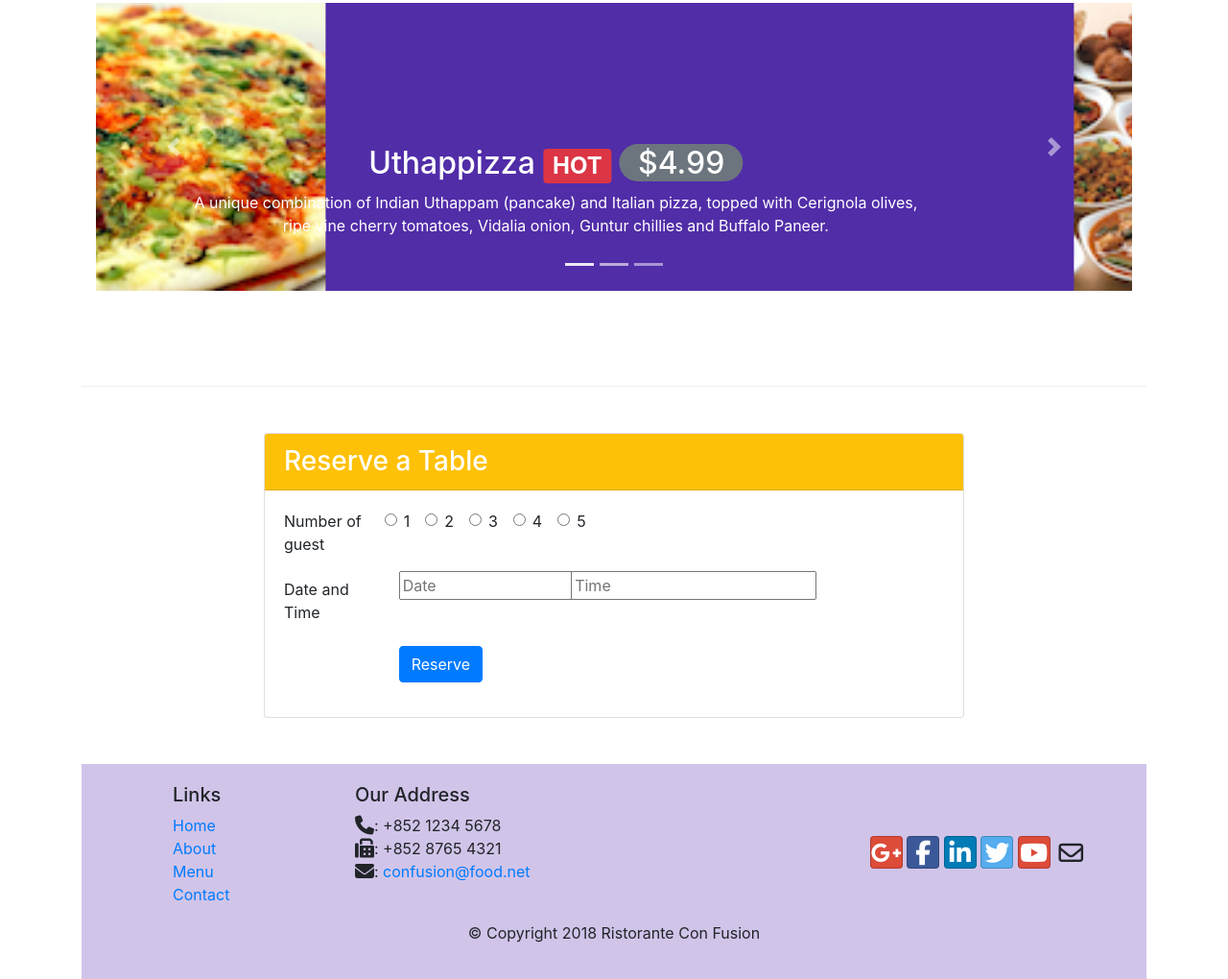
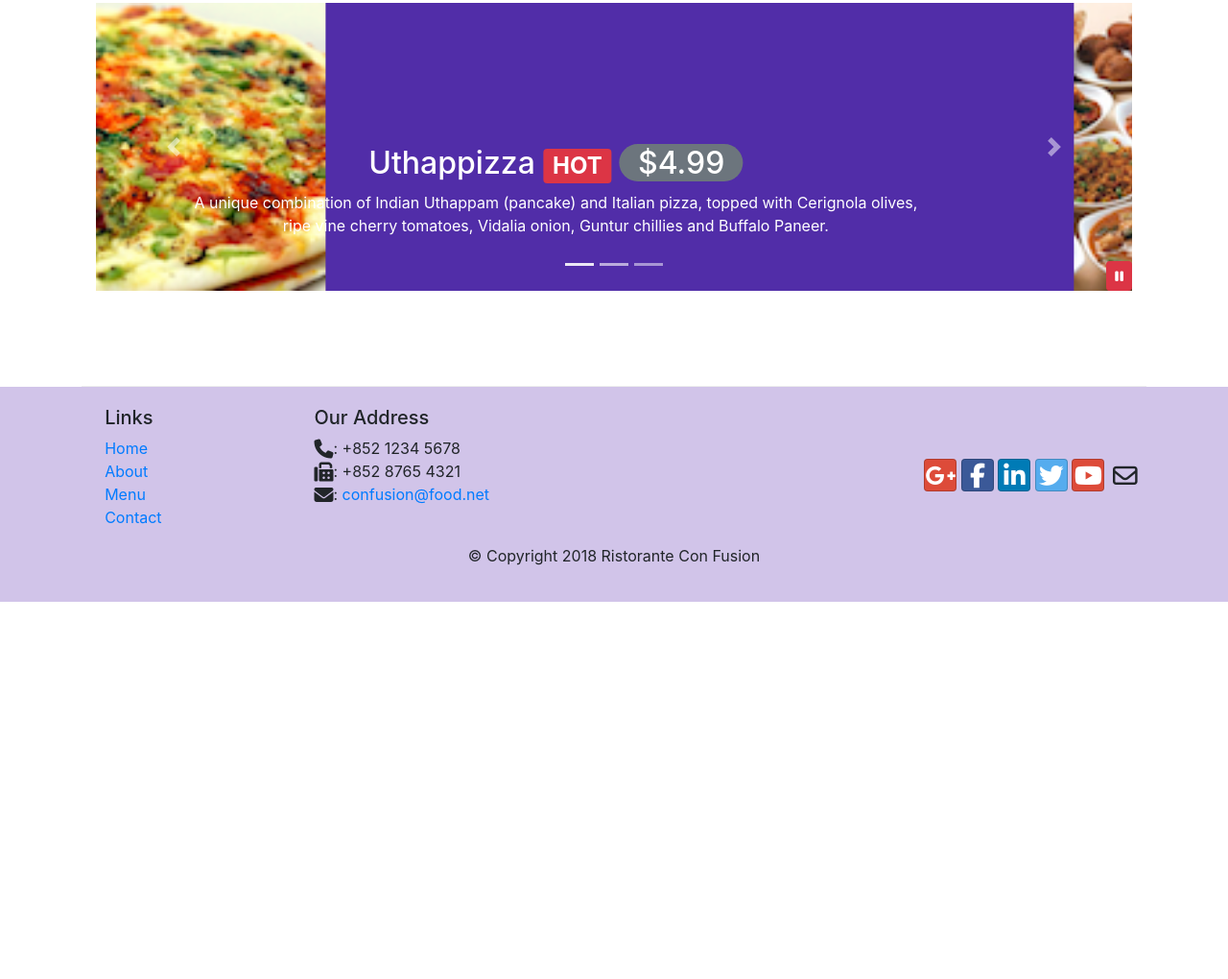
Before and after one commit to MbohBless/bootstrap_practice, a plain HTML site: page index.html in a window 1280 px wide. Shown: the part 369-1389 px from the top of the page at 96% size. After the commit the page ends 996 px from the top, so only its background shows below. Drawn offline with nearby package versions, Linux system fonts and the light colour scheme.

Commit message:
some ground work on jquery

```diff
--- a/css/styles.css
+++ b/css/styles.css
@@ -60,3 +60,9 @@ body {
     left: 0;
     min-height: 300px;
 }
+#carouselButton {
+    right: 0px;
+    position: absolute;
+    bottom: 0px;
+    z-index: 1;
+}
--- a/index.html
+++ b/index.html
@@ -80,7 +80,7 @@
                 </div>
                 </div>
                 </div>
-                </div>
+            </div>
                 <div class="modal fade" id="reservationModal" role="dialog">
                     <div class="modal-dialog modal-lg" role="content">
                         <div class="modal-content">
@@ -166,13 +166,16 @@
                                         <div class="offset-md-2 col-md-10">
                                             <a href="#" class="btn btn-secondary btn-lg active" role="button"
                                                 aria-pressed="true">Cancel</a>
+
                                             <a href="#" class="btn btn-primary btn-lg active" role="button"
                                                 aria-pressed="true">Reserve</a>
 
                                         </div>
                                     </div>
+                                    </form>
 
                                 </form>
+                                </div>
 
                 </div>
             </div>
@@ -255,87 +258,17 @@
                     <a href="#mycarousel" class="carousel-control-next" role="button" data-slide="next">
                         <span class="carousel-control-next-icon"> </span>
                     </a>
-                </div>
-                </div>
+                    <button class="btn btn-danger btn-sm" id="carouselButton">
+                        <span id="carousel-button-icon" class="fa fa-pause"></span>
+                    </button>
+                    </div>
+                    </div>
 
-        </div>
+    </div>
+    </div>
 
-        <div class="row row-contennt my-5">
-            <div class="col-sm-8 offset-sm-2">
-                <div class="card">
-                    <h3 class="card-header bg-warning text-white">
-                        Reserve a Table
-                    </h3>
-                    <div class="card-body">
 
-                        <form action="POST">
-                            <div class="row">
-                                <div class="col-12 col-sm-2">
-                                    <p> Number of guest</p>
-                                </div>
-                                <div class="col-12 col-sm-10 align-content-start">
-                                    <div class="form-group row">
-                                        <div class="form-check">
-                                            <input class="form-check-input" type="radio" name="one" id="one">
-                                            <label class="form-check-label mr-3" for="one">
-                                                1
-                                            </label>
-                                        </div>
-                                        <div class="form-check">
-                                            <input class="form-check-input" type="radio" name="two" id="two">
-                                            <label class="form-check-label mr-3" for="two">
-                                                2
-                                            </label>
-                                        </div>
-                                        <div class="form-check">
-                                            <input class="form-check-input" type="radio" name="three" id="three">
-                                            <label class="form-check-label mr-3" for="three">
-                                                3
-                                            </label>
-                                        </div>
-                                        <div class="form-check">
-                                            <input class="form-check-input" type="radio" name="four" id="four">
-                                            <label class="form-check-label mr-3" for="four">
-                                                4
-                                            </label>
-                                        </div>
-                                        <div class="form-check">
-                                            <input class="form-check-input" type="radio" name="five" id="five">
-                                            <label class="form-check-label mr-3" for="five">
-                                                5
-                                            </label>
-                                        </div>
-                                    </div>
-                                </div>
-
-                            </div>
-                            <div class="form-group row">
-                                <label for="date" class="col-md-2 col-form-label"> Date and Time</label>
-                                <div class="col-12 col-md-3">
-                                    <input type="num" name="date" id="date" placeholder="Date">
-                                </div>
-                                <div class="col-12 col-md-3">
-                                    <input type="num" name="time" id="time" placeholder="Time">
-                                </div>
-                            </div>
-                            <div class="form-group row">
-                                <div class="offset-md-2 col-md-10">
-                                    <button type="submit" class="btn btn-primary">
-                                        Reserve
-                                    </button>
-
-                                </div>
-                            </div>
-
-                        </form>
-
-                        </form>
-                    </div>
-                </div>
-            </div>
-        </div>
-
-        <footer class="footer">
+        <footer class="footer mt-20">
             <div class="contaioer">
                 <div class="row">
                     <div class="col-4 offset-1 col-sm-2">
@@ -380,11 +313,26 @@
         <script src="node_modules/jquery/dist/jquery.slim.min.js"></script>
         <script src="node_modules/popper.js/dist/umd/popper.min.js"></script>
         <script src="node_modules/bootstrap/dist/js/bootstrap.min.js"></script>
-        <!-- <script>
+        <script>
             $(document).ready(function () {
-                $('[data-toogle="tooltip"]').tooltip();
+                $("#mycarousel").carousel({ interval: 2000 });
+                $("#carouselButton").click(function () {
+                    if ($("#carouselButton").children("span").hasClass('fa-pause')) {
+                        console.log("button clicked");
+                        $('#mycarousel').carousel('pause');
+                        $("#carouselButton").children("span").removeClass("fa-pause");
+                        $("#carouselButton").children("span").addClass("fa-play");
+                    }
+                    else if ($("#carouselButton").children("span").hasClass('fa-play')) {
+
+                        $('#mycarousel').carousel('cycle');
+                        $("#carouselButton").children("span").removeClass("fa-play");
+                        $("#carouselButton").children("span").addClass("fa-pause");
+                    }
+                })
+
             });
-        </script> -->
+</script>
 </body>
 
 </html>
```
